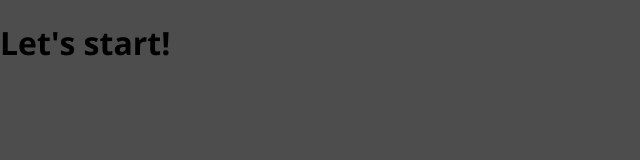
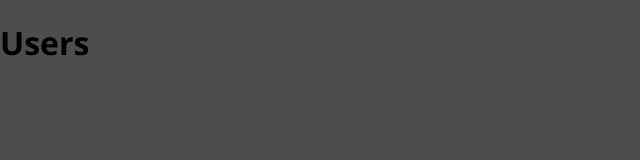
Before and after one commit to SimasDei/locashare--mern, a React (Create React App) app: page / in a window 1280 px wide. Shown: the top 160 px of the page, without its empty margins (0-640 px from the left). Built offline with nearby package versions, Linux system fonts and the light colour scheme.

Commit message:
setup routing

```diff
--- a/src/App.js
+++ b/src/App.js
@@ -1,7 +1,20 @@
-import React from 'react';
+import React from "react";
+import { BrowserRouter as Router, Route, Redirect, Switch } from "react-router-dom";
 
-function App() {
-  return <h1>Let's start!</h1>;
-}
+import Users from "./user/pages/Users.page";
+import NewPlace from "./places/pages/NewPlace.page";
 
+const App = () => (
+  <Router>
+    <Switch>
+      <Route path={"/"} exact>
+        <Users />
+      </Route>
+      <Route path={"/places/new"} exact>
+        <NewPlace />
+      </Route>
+      <Redirect to={"/"} />
+    </Switch>
+  </Router>
+);
 export default App;
--- /dev/null
+++ b/src/places/pages/NewPlace.page.jsx
@@ -0,0 +1,11 @@
+import React from "react";
+
+const NewPlace = () => {
+  return (
+    <div>
+      <h1>New Place</h1>
+    </div>
+  );
+};
+
+export default NewPlace;
--- /dev/null
+++ b/src/user/pages/Users.page.jsx
@@ -0,0 +1,11 @@
+import React from "react";
+
+const Users = () => {
+  return (
+    <div>
+      <h1>Users</h1>
+    </div>
+  );
+};
+
+export default Users;
```
